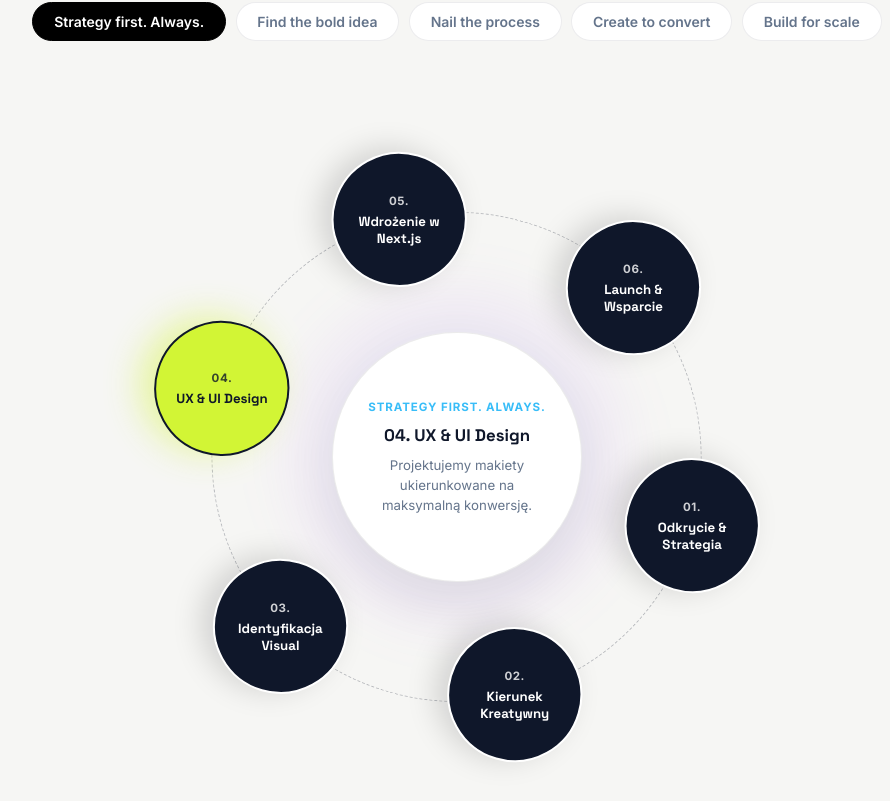
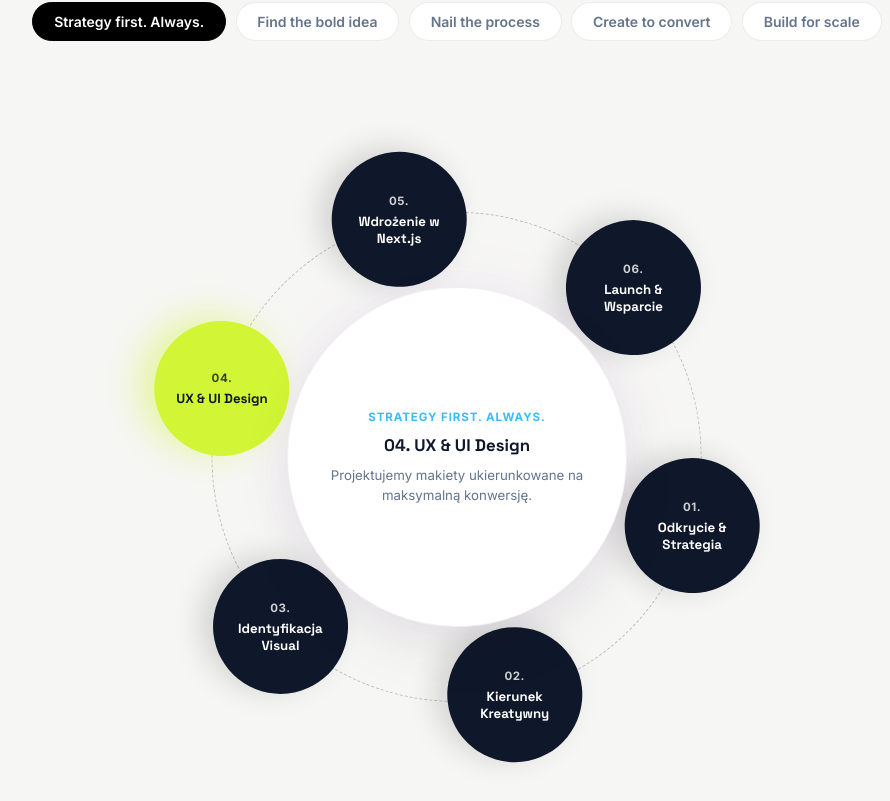
Before and after one commit to FSliwa/AI-SEO-COMPANY, a Next.js app: page / in a window 1280 px wide. Shown: the part 6058-6859 px from the top of the page, without its empty margins (183-1073 px from the left). Built offline with nearby package versions, Linux system fonts and the light colour scheme.

Commit message:
Enlarge center circle diameter to 340px and remove black outline from green circle

```diff
--- a/app/globals.css
+++ b/app/globals.css
@@ -1326,18 +1326,18 @@ button, input, select, textarea {
 
 .process-center-text {
   position: absolute;
-  width: 250px;
-  height: 250px;
+  width: 340px;
+  height: 340px;
   border-radius: 50%;
   background: #FFFFFF;
-  border: 1px solid rgba(0, 0, 0, 0.08);
-  box-shadow: 0 20px 50px rgba(0, 0, 0, 0.08);
+  border: 1px solid rgba(0, 0, 0, 0.06);
+  box-shadow: 0 25px 60px rgba(0, 0, 0, 0.06);
   display: flex;
   flex-direction: column;
   align-items: center;
   justify-content: center;
   text-align: center;
-  padding: 1.75rem;
+  padding: 2.25rem;
   z-index: 2;
   transition: all 0.3s ease;
 }
@@ -1352,7 +1352,7 @@ button, input, select, textarea {
   display: flex;
   align-items: center;
   justify-content: center;
-  border: 2px solid #FFFFFF;
+  border: none;
   box-shadow: 0 12px 30px rgba(0, 0, 0, 0.15);
   transition: transform 0.3s cubic-bezier(0.34, 1.56, 0.64, 1), background-color 0.3s ease, box-shadow 0.3s ease, border-color 0.3s ease;
   z-index: 4;
@@ -1385,27 +1385,27 @@ button, input, select, textarea {
   font-family: 'Space Grotesk', system-ui, sans-serif;
 }
 
-/* Node Highlight & Active States */
+/* Node Highlight & Active States - Clean Green without Black Outline */
 .process-node-interactive.highlight,
 .process-node-interactive.active {
   background: #D2F535;
   color: #0F172A;
-  border-color: #0F172A;
+  border: none !important;
   box-shadow: 0 15px 35px rgba(210, 245, 53, 0.45);
 }
 
-/* Hover Animation: Zoom + Neon Glow */
+/* Hover Animation: Zoom + Glow without Outline */
 .process-node-interactive:hover {
   transform: translate(-50%, -50%) scale(1.18) !important;
   box-shadow: 0 20px 45px rgba(56, 189, 248, 0.5);
-  border-color: #38BDF8;
+  border: none !important;
   z-index: 10;
 }
 
 .process-node-interactive.highlight:hover,
 .process-node-interactive.active:hover {
   box-shadow: 0 20px 45px rgba(210, 245, 53, 0.7);
-  border-color: #0F172A;
+  border: none !important;
 }
 
 .process-grid-fallback {
```
